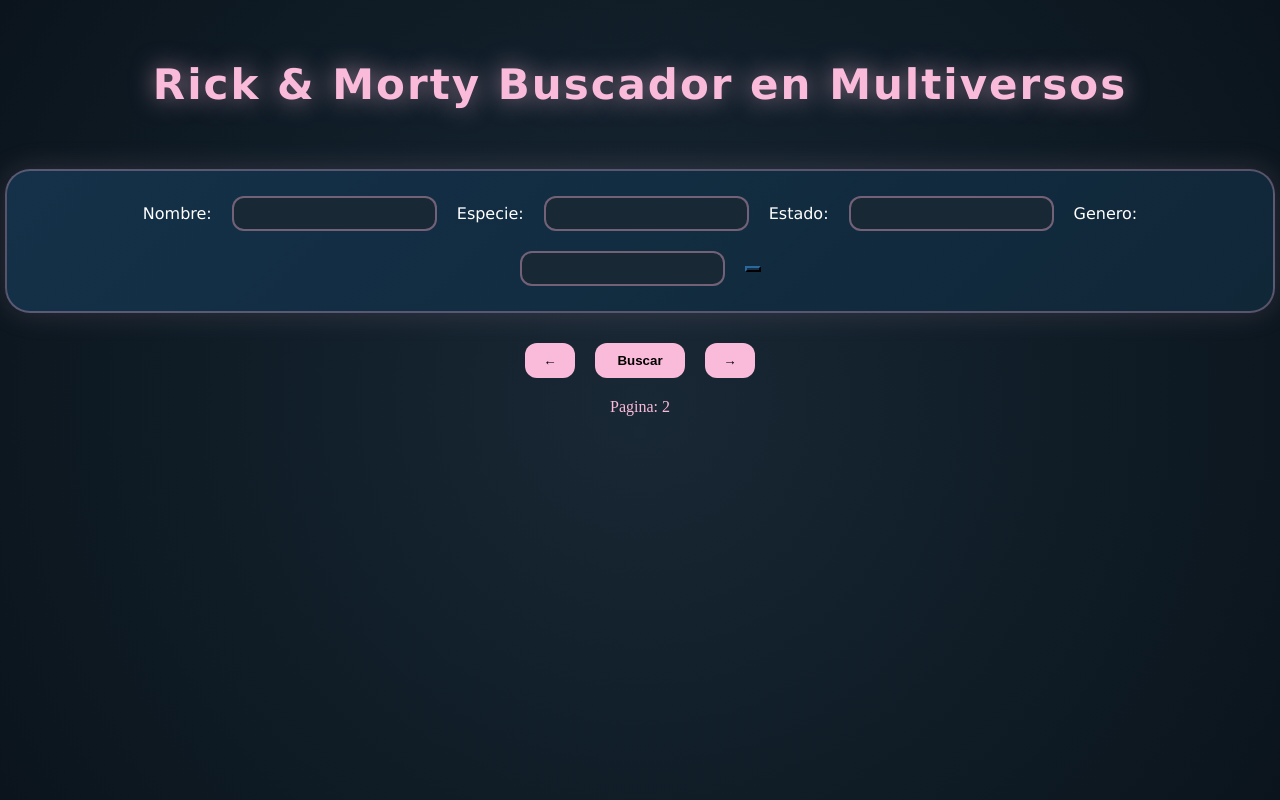
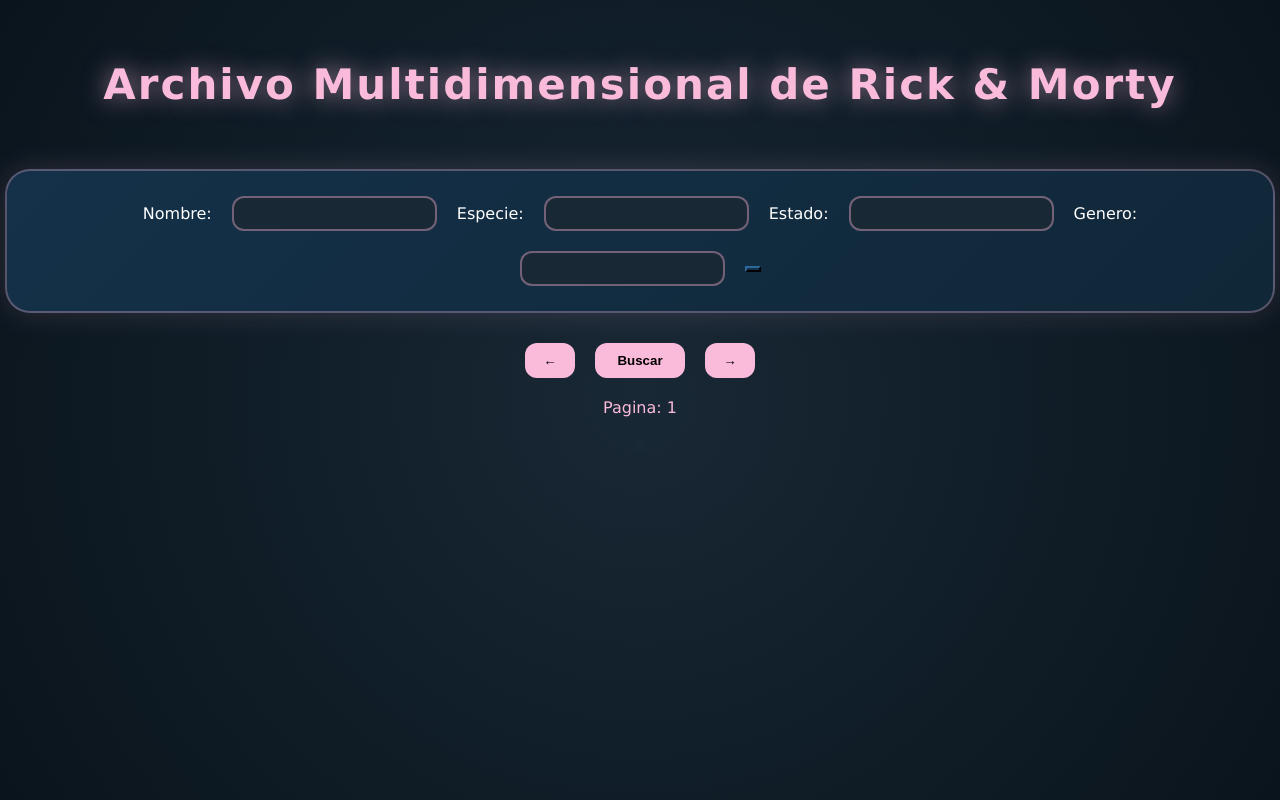
Before and after one commit to viictorga/FRONT, a React (Vite) app in the folder ClaseAxios/: page / in a window 1280 px wide. Built offline with nearby package versions, Linux system fonts and the light colour scheme.

Commit message:
paginacions + todo bien chulo de css patrocinado por gepeto

```diff
--- a/ClaseAxios/src/App.css
+++ b/ClaseAxios/src/App.css
@@ -30,6 +30,21 @@
 .characterContainer{
   background-color: #192835;
 }
+.botonBorrarFiltros{
+  width: 120px;
+  height: 35px;
+  margin: 10px;
+  background-color: #FABADA;
+  border: none;
+  border-radius: 12px;
+  font-weight: bold;
+  cursor: pointer;
+  transition: all 0.3s ease;
+}
+.botonBorrarFiltros:hover{
+   transform: translateY(-3px);
+  box-shadow: 0 0 15px #FABADA;
+}
 .botones > button{
   width: 90px;
   height: 35px;
@@ -51,8 +66,17 @@
 }
 
 .paginas{
-  margin: 10px;
-  color:#FABADA
+  margin: 10px 0px 22px 0px;
+  color:#FABADA;
+  font-family: Verdana, Geneva, Tahoma, sans-serif;
+}
+.mainContainer > label{
+
+margin: 10px 0px 22px 0px;
+  color:#FABADA;
+  font-family: Verdana, Geneva, Tahoma, sans-serif;
+  display:flex;
+  justify-content: flex-start;
 }
 .botones{
   width: 95%;
--- a/ClaseAxios/src/App.tsx
+++ b/ClaseAxios/src/App.tsx
@@ -15,9 +15,23 @@
   const [inputEstado,setInputEstado] = useState<string>("")
   const [inputGenero,setInputGenero] = useState<string>("")
   const [characters,setCharacters] = useState<Character[]>([]);
-  const [pagina, setPagina] = useState<number>(2);
+  const [pagina, setPagina] = useState<number>(1);
   const [loading, setLoading] = useState<boolean>(true);
   const [miError, setError] = useState<string>("");
+  const [totalResultados, setTotalResultados] = useState<number>(0);
+
+
+      const borrarFiltros = () => {
+      setInputName("");
+      setInputEspecie("");
+      setInputEstado("");
+      setInputGenero("");
+
+      setSearch("");
+      setPagina(1);
+      setCharacters([]);
+    };
+
 
     useEffect(() => {
     if (!search) return
@@ -64,10 +78,10 @@
         url = url + "&page=" + pagina
 
       }
-        //aqui va la logica para meterle cada pagina url = url +
     api.get(`${url}`)
       .then(res => {
         setCharacters(res.data.results)
+        setTotalResultados(res.data.info.count);
         setError("")
       })
       .catch((e) => {
@@ -82,9 +96,9 @@
  return (
     <div className='mainContainer'>
       <h1 className="tituloPrincipal">
-        Rick & Morty Buscador en Multiversos
+        Archivo Multidimensional de Rick & Morty
       </h1>
-
+       {!miError && !loading && search&&<label className="resultadosPersonajes">{totalResultados} personajes encontrados por el multiverso</label>}
       <form className='buscador' onSubmit={(e) => {
             e.preventDefault();
 
@@ -105,16 +119,18 @@
         <label> Genero: </label> <input type="text" value={inputGenero} onChange={(e) => setInputGenero(e.target.value)}/>
 
         <button className="botoncito"></button>
+        { search &&<button className="botonBorrarFiltros" onClick={borrarFiltros}>Borrar Filtros</button>
+}
 
       </form>
       <div className="botones">
+
         <button className="paginaMenos"onClick={()=> setPagina(pagina-1)}> ← </button>
         <button  onClick={() => setSearch(inputName + inputEspecie + inputEstado + inputGenero)}> Buscar </button>
         <button className="paginaMas" onClick={()=> setPagina(pagina+1)}> → </button>
       </div>
 
       <label className="paginas"> Pagina: {pagina}</label>
-
       {search && loading && <h1>Loading...</h1>}
       {miError && <h2>{miError}</h2>}
       <div className="characterContainer">
--- a/ClaseAxios/src/components/character/style.css
+++ b/ClaseAxios/src/components/character/style.css
@@ -9,6 +9,9 @@
    border-color: #FABADA;
     flex-wrap: wrap;
     font-family:Verdana, Geneva, Tahoma, sans-serif;
+}
+.unPersonaje{
+  cursor: pointer;
 }
 
 .unPersonaje img{
@@ -52,7 +55,7 @@
 
 }
 .Nombre{
-    transition: all 0.3s ease;
+  transition: all 0.3s ease;
   color: #00ff88;
   text-shadow: 0 0 7px #00ff88;
   font-size: 25px;
```
